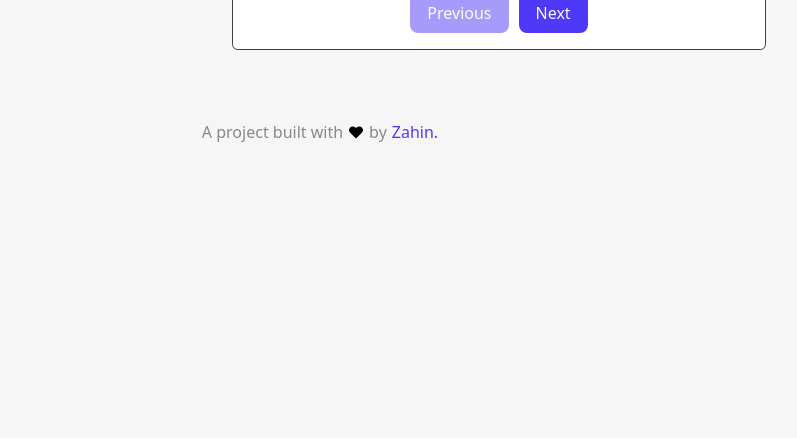
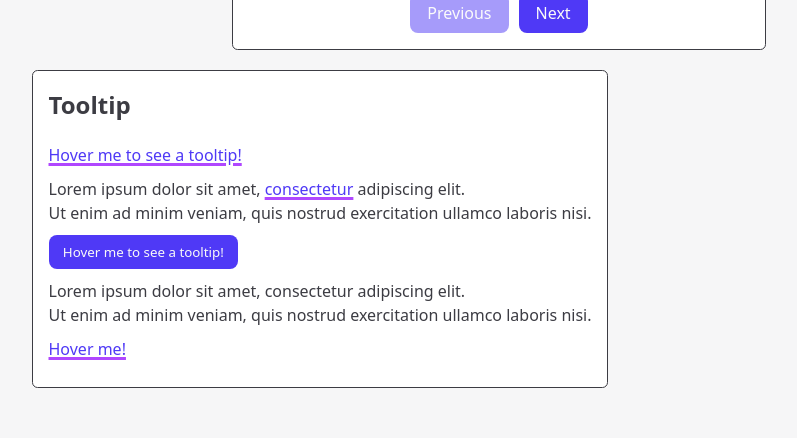
Before and after one commit to Zahinize/react-micro-apps, a React (Vite) app: page / in a window 1280 px wide. Shown: the part 1036-1474 px from the top of the page, without its empty margins (320-1117 px from the left). Before the commit the page ends 1200 px from the top, so only its background shows below. Built offline with nearby package versions, Linux system fonts and the light colour scheme.

Commit message:
[Feature] Tooltip: Component added, code refactoring done

```diff
--- a/src/App.jsx
+++ b/src/App.jsx
@@ -6,16 +6,17 @@ import Timer from './components/Timer';
 import Stopwatch from './components/StopWatch/Stopwatch';
 import ProgressBar from './components/ProgressBar';
 import ImageCarousel from './components/ImageCarousel';
+import Tooltip from './components/Tooltip/Tooltip';
 
-function App() {
+export default function App() {
 
   return (
     <div className='root-container d-flex d-column'>
       <header className='d-flex d-x-center d-y-center mb-50'>
         <h1 className='fs-large'>React Interview</h1>
       </header>
-      <p className='fs-medium mt-0 mb-10'>A collection of React components & apps for your interview preparation.</p>
-      <p className='fs-medium mt-0 mb-50'>No frameworks. Pure vanilla React.</p>
+      <p className='d-flex d-x-center d-y-center fs-medium mb-10'>A collection of React components & apps for your interview preparation.</p>
+      <p className='d-flex d-x-center d-y-center fs-medium mb-50'>No frameworks. Pure vanilla React.</p>
       <div className='component-wrapper d-flex d-wrap d-x-center d-y-start mb-50 col-gap-x'>
         <Card heading='Counter'>
           <Counter />
@@ -35,6 +36,25 @@ function App() {
         <Card heading="Image Carousel">
           <ImageCarousel />
         </Card>
+        <Card heading='Tooltip'>
+          <Tooltip text="I am a tooltip :)">
+            <p className='highlight mb-10'>Hover me to see a tooltip!</p>
+          </Tooltip>
+          <p className='mb-10'>
+            Lorem ipsum dolor sit amet, <Tooltip text="I am a tooltip :)"><span className='highlight'>consectetur</span></Tooltip> adipiscing elit.<br/>
+            Ut enim ad minim veniam, quis nostrud exercitation ullamco laboris nisi.<br/>
+          </p>
+          <Tooltip placement="top" text="Tooltip can appear on top and bottom.">
+            <button className='mb-10'>Hover me to see a tooltip!</button>
+          </Tooltip>
+          <p className='mb-10'>
+            Lorem ipsum dolor sit amet, consectetur adipiscing elit.<br/>
+            Ut enim ad minim veniam, quis nostrud exercitation ullamco laboris nisi.<br/>
+          </p>
+          <Tooltip text="I am a biggggggggger biggggger tooltip :)">
+            <p className='highlight mb-10'>Hover me!</p>
+          </Tooltip>
+        </Card>
       </div>
       <span className="c-light d-flex d-x-center d-y-center mb-20">
         A project built with
@@ -44,5 +64,3 @@ function App() {
     </div>
   )
 }
-
-export default App
--- a/src/components/ImageCarousel.jsx
+++ b/src/components/ImageCarousel.jsx
@@ -67,10 +67,10 @@ function ImageCarousel() {
     const isDisablePrevBtn = (translateX === 0);
 
     return (
-      <>
+      <div className="d-flex d-x-center d-y-center">
         <button disabled={isDisablePrevBtn} id="nav-prev" className="fs-normal mr-10" onClick={handleNavigationBtnClick}>Previous</button>
         <button id="nav-next" className="fs-normal" onClick={handleNavigationBtnClick}>Next</button>
-      </>
+      </div>
     )
   }
 
--- a/src/components/ProgressBar.jsx
+++ b/src/components/ProgressBar.jsx
@@ -74,7 +74,7 @@ function ProgressBar({ width = 300 }) {
 
   function renderStatus() {
     return (
-      <p className="mt-0 mb-20">
+      <p className="mb-20 d-flex d-y-center">
         <strong>Status: </strong>
         <span>{status}</span>
       </p>
@@ -83,7 +83,7 @@ function ProgressBar({ width = 300 }) {
 
   function renderSettings() {
     return (
-      <div className="mb-20 d-flex d-x-center d-y-center">
+      <div className="mb-20 d-flex d-y-center">
         <strong className="mr-5">Duration: </strong>
         <select
           id="duration"
--- /dev/null
+++ b/src/components/Tooltip/Tooltip.jsx
@@ -0,0 +1,9 @@
+import './tooltip.css';
+
+export default function Tooltip({ text = "", placement = "top", children }) {
+    return (
+        <span data-text={text} data-placement={placement} className="tip">
+            {children}
+        </span>
+    )
+}
--- /dev/null
+++ b/src/components/Tooltip/tooltip.css
@@ -0,0 +1,40 @@
+.tip {
+  display: inline-flex;
+  position: relative;
+}
+.tip::before {
+  background: var(--theme-header-color);
+  border-radius: var(--br-radius);
+  color: #fff;
+  content: attr(data-text);
+  opacity: 0;
+  position: absolute;
+  padding: var(--padding);
+  transform: translateY(0);
+  transition: opacity .25s ease-in-out, transform .25s ease-in-out;
+  text-wrap-mode: nowrap;
+  will-change: transform, opacity;
+}
+.tip::after {
+  border-top: calc(var(--br-radius) * 2) solid var(--theme-header-color);
+  border-left: var(--br-radius) solid transparent;
+  border-right: var(--br-radius) solid transparent;
+  content: "";
+  height: 0;
+  left: 5px;
+  opacity: 0;
+  position: absolute;
+  transform: translateY(0px);
+  transition: opacity .25s ease-in-out, transform .25s ease-in-out;
+  top: 35px;
+  width: 0;
+  will-change: transform, opacity;
+}
+.tip:hover::before {
+  opacity: 1;
+  transform: translateY(-50px);
+}
+.tip:hover::after {
+  opacity: 1;
+  transform: translateY(-50px);
+}
--- a/src/index.css
+++ b/src/index.css
@@ -10,15 +10,23 @@
   --alert-color: #c0392b;
   --success-color: #27ae60;
 
+  /** Logo color **/
+  --logo-color-purple: #b047ff;
+  --logo-color-blue: #9499ff;
+
   --input-height: 40px;
   --input-width: 250px;
   --br-radius: 8px;
   --padding: 8px;
 
+  /** Font size **/
   --fs-small: 0.8em;
   --fs-normal: 1em;
   --fs-medium: 1.3em;
   --fs-large: 2.5em;
+
+  /** Device breakpoints **/
+  --desktop-width: 1536px;
 
   font-family: system-ui, Avenir, Helvetica, Arial, sans-serif;
   line-height: 1.5;
@@ -62,7 +70,7 @@ header {
   padding: var(--padding);
 }
 header > h1 {
-  background-image: linear-gradient(120deg, #b047ff 16%, #9499ff, #9499ff);
+  background-image: linear-gradient(120deg, var(--logo-color-purple) 16%, var(--logo-color-blue), var(--logo-color-blue));
   -webkit-background-clip: text;
   background-clip: text;
   color: transparent;
@@ -236,10 +244,15 @@ input[type="checkbox"]:checked::before {
 
 /** Component Styles **/
 #root {
-  text-align: center;
+  min-height: inherit;
+}
+.component-wrapper {
+  max-width: var(--desktop-width);
+  margin-left: auto;
+  margin-right: auto;
 }
 .btn {
-  padding: 0.5em;
+  padding: var(--padding);
 }
 .card {
   border: 1px solid var(--primary-color);
@@ -247,6 +260,11 @@ input[type="checkbox"]:checked::before {
   background: #fff;
   padding: 1em;
 }
+.highlight {
+  color: var(--theme-color);
+  text-decoration: 3px underline var(--logo-color-purple);
+}
+
 /** Input Group component: Input + Button **/
 .input-group > input {
     border: 1px solid var(--light-color);
```
